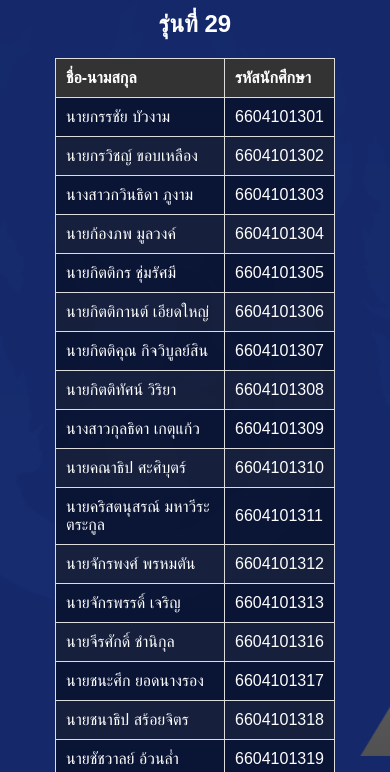
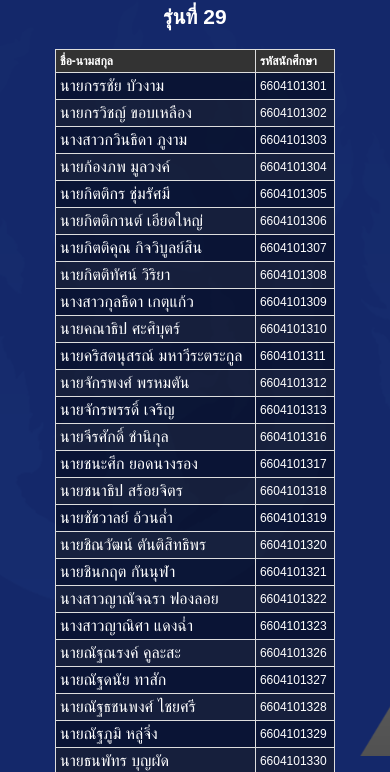
Before and after one commit to Phanusonboss/web, a plain HTML site: page detail.html in a window 390 px wide. Shown: the part 88-860 px from the top of the page. Drawn offline with Linux system fonts and the light colour scheme.

Commit message:
first project1

```diff
--- a/styles.css
+++ b/styles.css
@@ -60,3 +60,16 @@ a:hover {
     text-align: center;
     margin: 20px 0;
 }
+@media only screen and (max-width: 600px) {
+    body {
+        font-size: 14px;
+    }
+
+    table {
+        font-size: 12px;
+    }
+
+    th, td {
+        padding: 4px;
+    }
+}
```
Also changed, not shown: index.html (+13 -0 lines), profile.html (+13 -0 lines).
